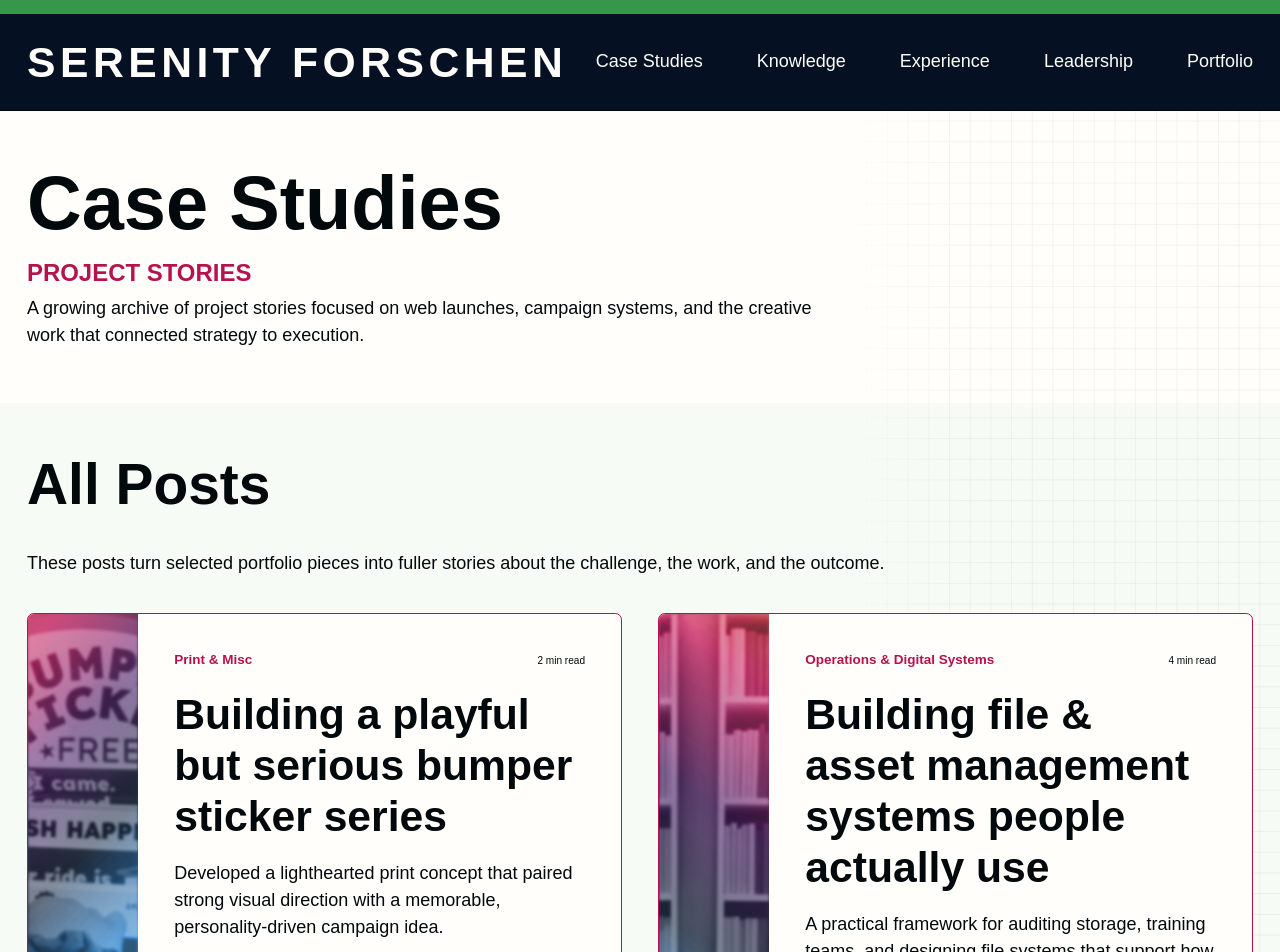
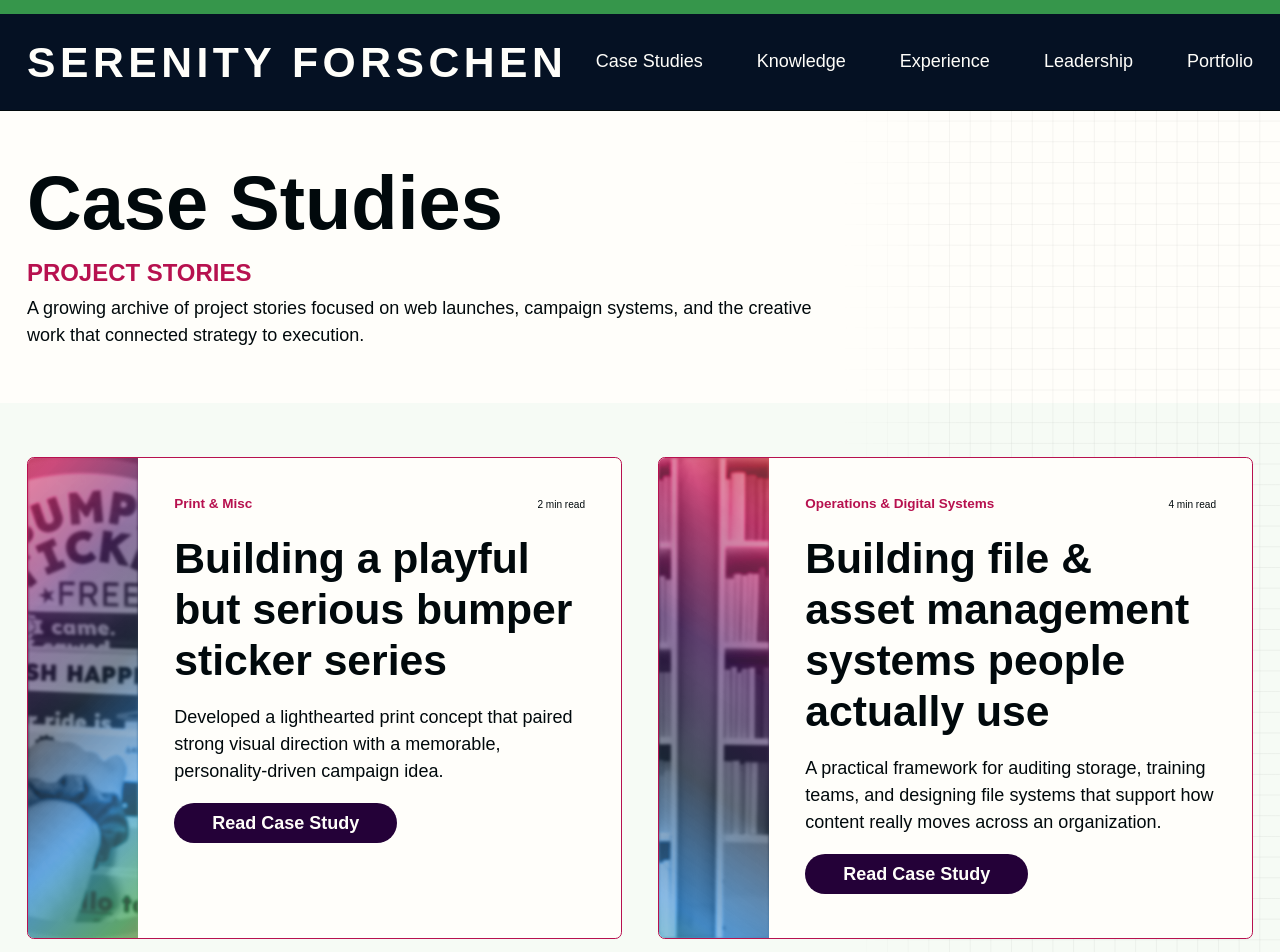
Before and after one commit to sforschen/asylum, a Next.js app: page /blog in a window 1280 px wide. Shown: the top 952 px of the page. Built offline with nearby package versions, Linux system fonts and the light colour scheme.

Commit message:
Remove case study feed heading

```diff
--- a/app/blog/page.tsx
+++ b/app/blog/page.tsx
@@ -24,10 +24,7 @@ export default function BlogPage() {
         }
       />
 
-      <CaseStudyFeed
-        title="All Posts"
-        intro="These posts turn selected portfolio pieces into fuller stories about the challenge, the work, and the outcome."
-      />
+      <CaseStudyFeed title="" />
 
       <CtaSection title="Want to talk about work like this?">
         If you would like to connect, ask a question, or talk about a project with similar needs, I would love to hear
--- a/components/CaseStudyFeed.tsx
+++ b/components/CaseStudyFeed.tsx
@@ -13,13 +13,15 @@ type Props = {
 export default function CaseStudyFeed({ title = "From the case study archive", intro, limit, showViewAll = false }: Props) {
   const posts = getCaseStudies();
   const visiblePosts = typeof limit === "number" ? posts.slice(0, limit) : posts;
+  const hasHeader = Boolean(title || intro || showViewAll);
 
   return (
     <section className="section highlight-light-green">
       <div className="page-container page-section-content">
+        {hasHeader ? (
           <div className="case-study-feed-header">
             <div>
-            <h2 className="section-title">{title}</h2>
+              {title ? <h2 className="section-title">{title}</h2> : null}
               {intro ? <p className="case-study-feed-intro">{intro}</p> : null}
             </div>
             {showViewAll ? (
@@ -30,6 +32,7 @@ export default function CaseStudyFeed({ title = "From the case study archive", i
               </p>
             ) : null}
           </div>
+        ) : null}
 
         <div className="case-study-feed-grid">
           {visiblePosts.map((post, index) => (
```
Lines whose indentation alone changed are shown as unchanged.
